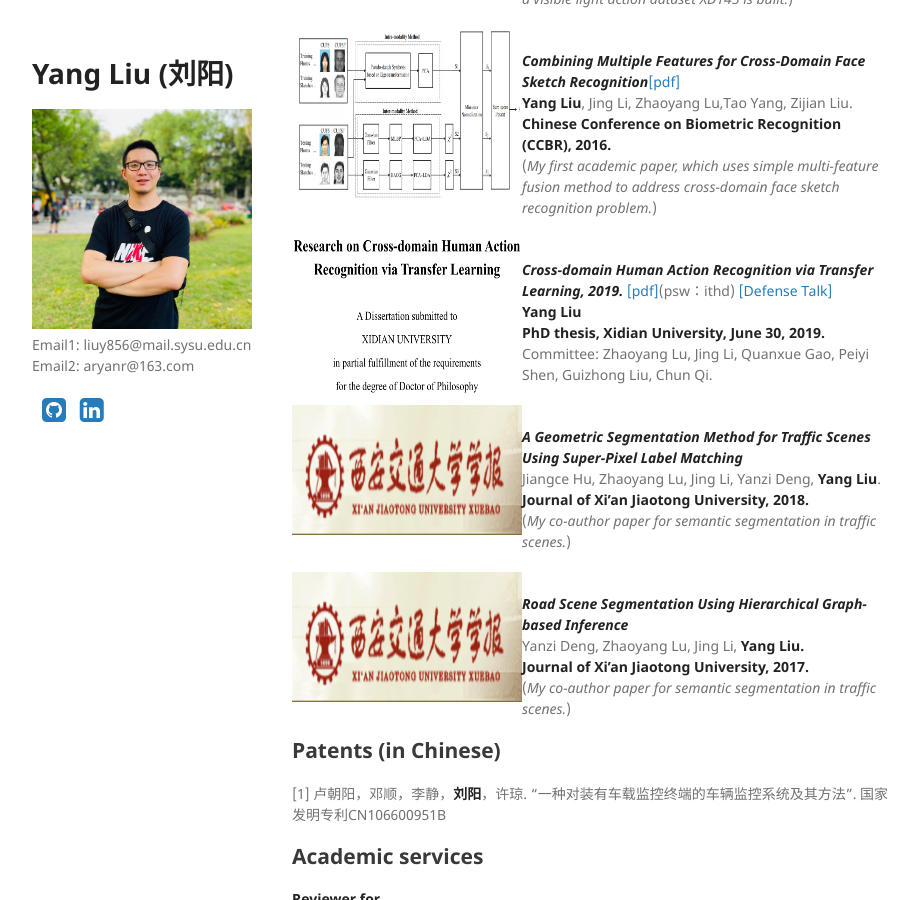
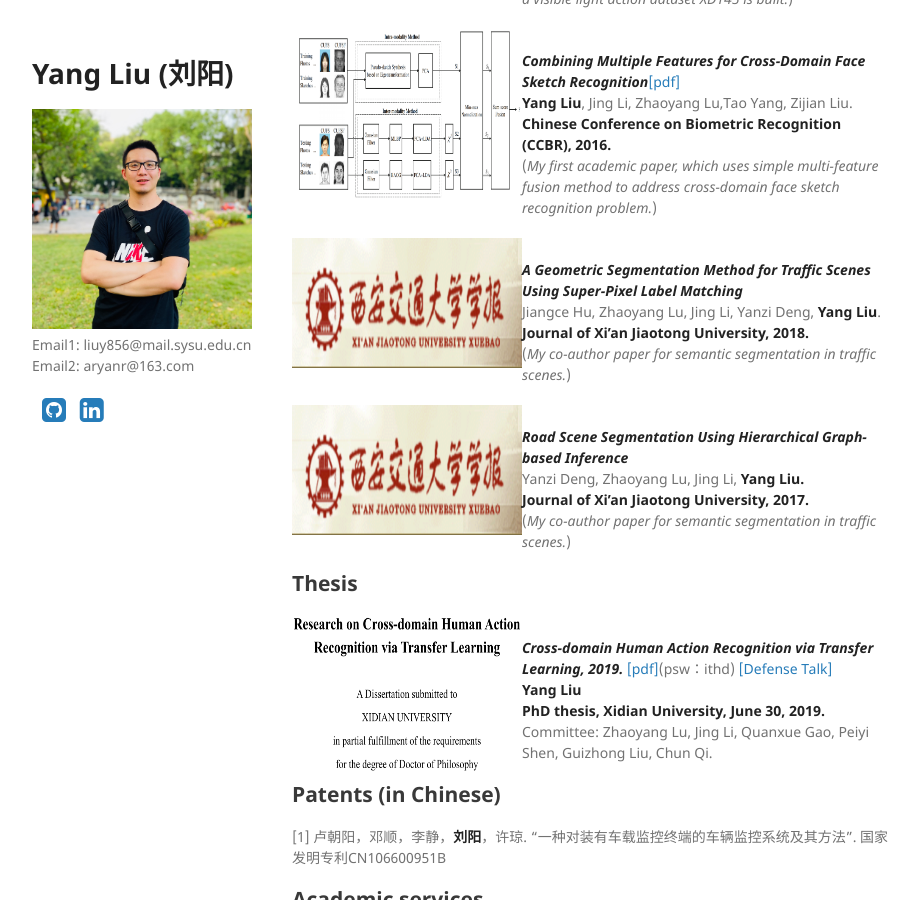
Before and after one commit to YangLiu9208/home, a Jekyll site: the page built from index.md, in a window 1280 px wide and 900 px high, scrolled down 2459 px. Shown: the whole window, without its empty margins (178-1097 px from the left). Built offline with Jekyll 4.4.1, drawn with Linux system fonts in a browser that asks for light colours; a style sheet for code colours, icons or effects is not loaded; some of the changed text lies outside the part shown.

Commit message:
Update index.md

```diff
--- a/index.md
+++ b/index.md
@@ -115,16 +115,6 @@ Deep Learning, Transfer Learning, Self-supervised Learning, Reinforcement Learni
 
 <div align="left">
           <a>
-            <img border="0" src="./PHD_thesis.png" align="left" width="230" height="160">
-          </a>
-</div>
-***Cross-domain Human Action Recognition via Transfer Learning, 2019.*** [[pdf]](https://pan.baidu.com/s/1-Co8GcHEa7A1rST6oe171g)(psw：ithd) [[Defense Talk]]((https://yangliu9208.github.io/home/))
-**Yang Liu**
-**PhD thesis, Xidian University, June 30, 2019.**
-Committee: Zhaoyang Lu, Jing Li, Quanxue Gao, Peiyi Shen, Guizhong Liu, Chun Qi.
-
-<div align="left">
-          <a>
             <img border="0" src="./xjt.png" align="left" width="230" height="130">
           </a>
 </div>
@@ -142,6 +132,18 @@ Jiangce Hu, Zhaoyang Lu, Jing Li, Yanzi Deng, **Yang Liu**.
 Yanzi Deng, Zhaoyang Lu, Jing Li, **Yang Liu.**
 **Journal of Xi'an Jiaotong University, 2017.**
 (*My co-author paper for semantic segmentation in traffic scenes.*)
+
+## Thesis
+
+<div align="left">
+          <a>
+            <img border="0" src="./PHD_thesis.png" align="left" width="230" height="160">
+          </a>
+</div>
+***Cross-domain Human Action Recognition via Transfer Learning, 2019.*** [[pdf]](https://pan.baidu.com/s/1-Co8GcHEa7A1rST6oe171g)(psw：ithd) [[Defense Talk]]((https://yangliu9208.github.io/home/))
+**Yang Liu**
+**PhD thesis, Xidian University, June 30, 2019.**
+Committee: Zhaoyang Lu, Jing Li, Quanxue Gao, Peiyi Shen, Guizhong Liu, Chun Qi.
 
 ## Patents (in Chinese)
 [1] 卢朝阳，邓顺，李静，**刘阳**，许琼. "一种对装有车载监控终端的车辆监控系统及其方法". 国家发明专利CN106600951B
```
Also changed, not shown: other parts of index.md (+1 -1 lines).
